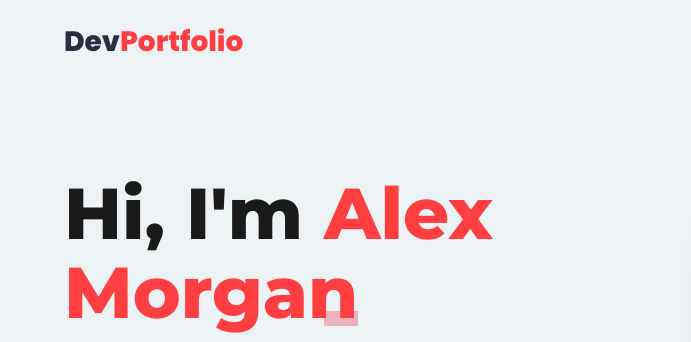
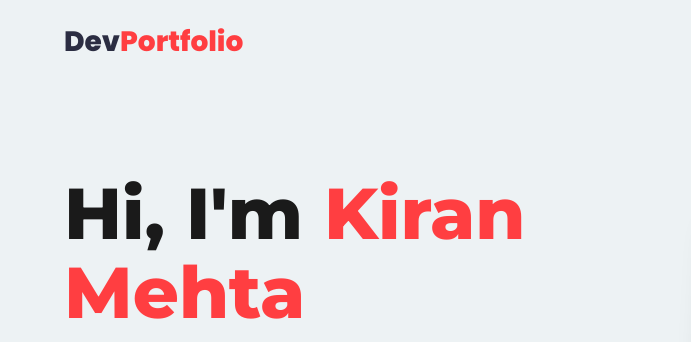
Before and after one commit to Mrcoolx10011/Modern-Portfolio-Website, a plain HTML site: page index.html in a window 1280 px wide. Shown: the top 342 px of the page, 0-691 px from the left. Drawn offline with Linux system fonts and the light colour scheme; grey boxes are pictures that could not be loaded.

Commit message:
Update index.html

```diff
--- a/index.html
+++ b/index.html
@@ -770,7 +770,7 @@
     <section id="home" class="hero">
         <div class="container">
             <div class="hero-content">
-                <h1>Hi, I'm <span>Alex Morgan</span><br>Frontend Developer</h1>
+                <h1>Hi, I'm <span>Kiran Mehta</span><br>Frontend Developer</h1>
                 <p>I create beautiful, responsive websites with modern technologies and a focus on user experience.</p>
                 <div class="hero-btns">
                     <a href="#projects" class="btn btn-primary">View Projects</a>
@@ -784,7 +784,7 @@
             <div class="circle circle-2"></div>
             <div class="circle circle-3"></div>
             <div class="hero-img">
-                <img src="https://images.unsplash.com/photo-1507003211169-0a1dd7228f2d?ixlib=rb-4.0.3&ixid=M3wxMjA3fDB8MHxwaG90by1wYWdlfHx8fGVufDB8fHx8fA%3D%3D&auto=format&fit=crop&w=774&q=80" alt="Alex Morgan">
+                <img src="https://images.unsplash.com/photo-1629019725048-75f3fd5edd1c?q=80&w=1935&auto=format&fit=crop&ixlib=rb-4.1.0&ixid=M3wxMjA3fDB8MHxwaG90by1wYWdlfHx8fGVufDB8fHx8fA%3D%3D" alt="Alex Morgan">
             </div>
         </div>
     </section>
@@ -1014,7 +1014,7 @@
             </div>
 
             <div class="copyright">
-                <p>&copy; 2023 Alex Morgan. All Rights Reserved.</p>
+                <p>&copy; 2025 Kiran Mehta. All Rights Reserved.</p>
             </div>
         </div>
     </footer>
```
